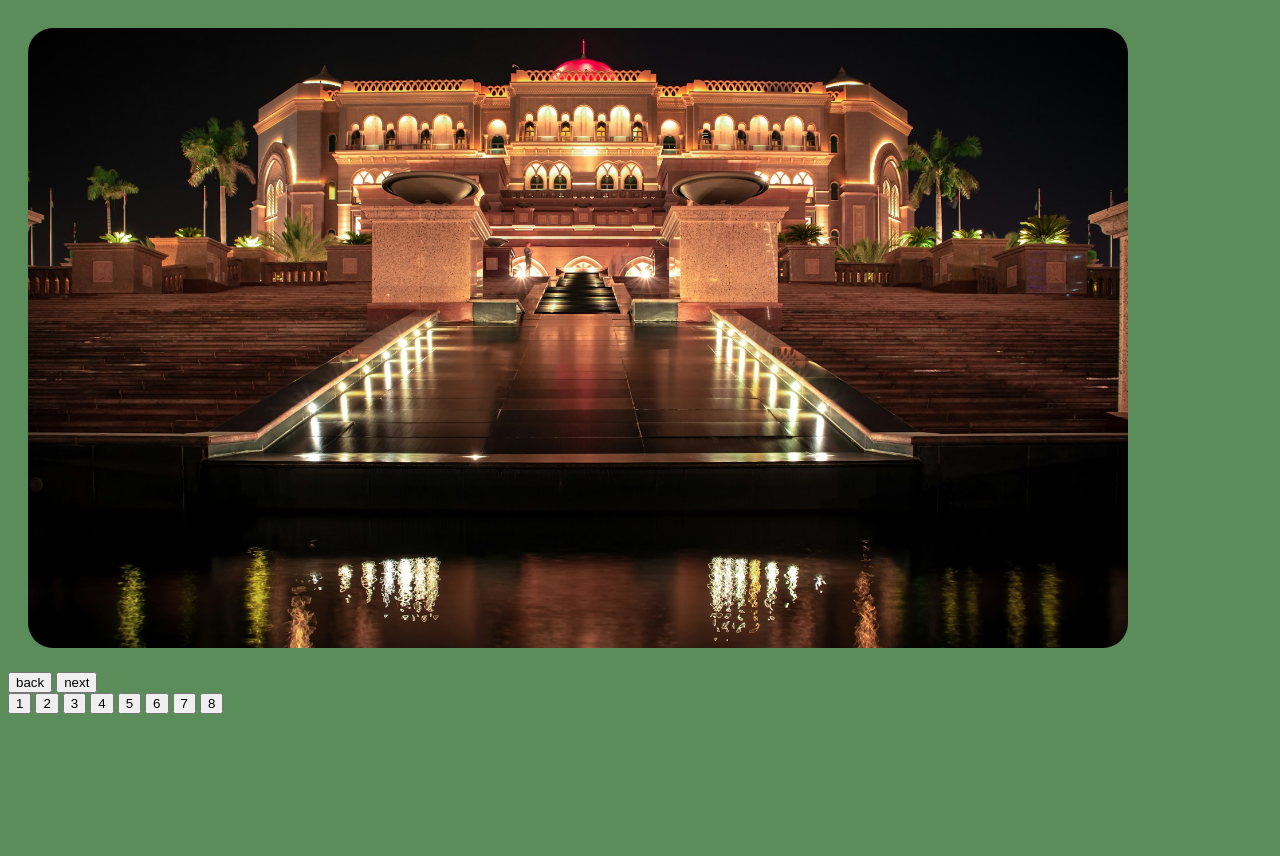
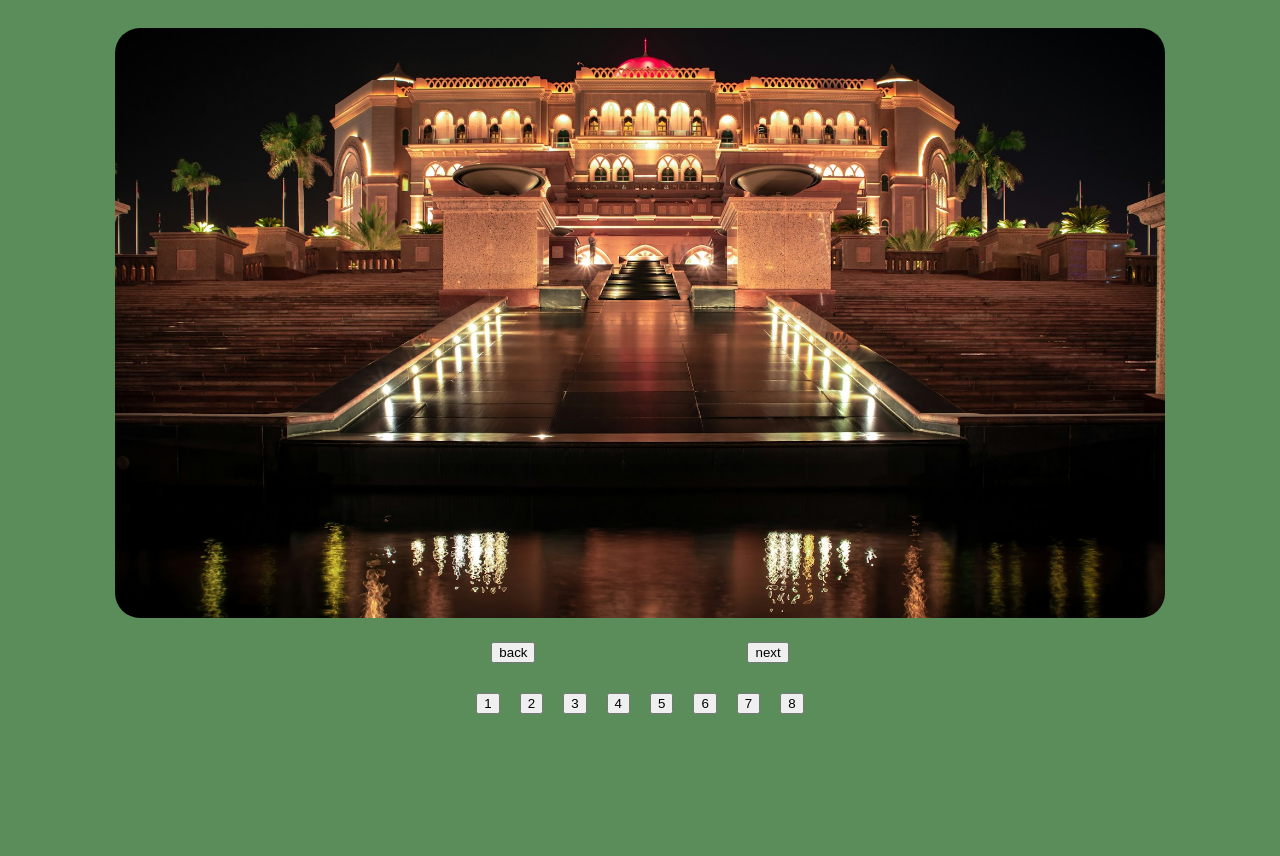
Before and after one commit to tgorsk15/image-slider, a website built with webpack: page dist/index.html in a window 1280 px wide. Built offline with Linux system fonts and the light colour scheme.

Commit message:
Add spacing and styling to body and .control-panel

```diff
--- a/src/styles.css
+++ b/src/styles.css
@@ -8,6 +8,7 @@ body {
   min-height: 100%;
   display: grid;
   grid-template-rows: 3fr 1fr;
+  justify-items: center;
 }
 
 .main-container {
@@ -16,6 +17,20 @@ body {
 
 .control-panel {
   grid-row: 2;
+  min-width: 300px;
+}
+
+.slide-arrows {
+    display: flex;
+    justify-content: space-between;
+    margin: 0px 25px;
+    min-width: 270px;
+}
+
+.slide-buttons-container {
+    display: flex;
+    justify-content: center;
+    margin-top: 30px;
 }
 
 .slide {
@@ -31,7 +46,12 @@ body {
 img {
   /* max-height: 200vh; */
   object-fit: cover;
-  width: 1100px;
-  height: 620px;
+  width: 1050px;
+  height: 590px;
   border-radius: 25px;
 }
+
+
+.slide-button {
+    margin: 0px 10px;
+}
--- a/src/userInterface.js
+++ b/src/userInterface.js
@@ -75,6 +75,13 @@ export const domController = function () {
     console.log(slideButtonsArray);
 
 
+
+    function checkActiveButton() {
+        // left off here
+    }
+
+
+
     return { renderSlide, resetSlides };
 
 };
```
Also changed, not shown: dist/main.js.
